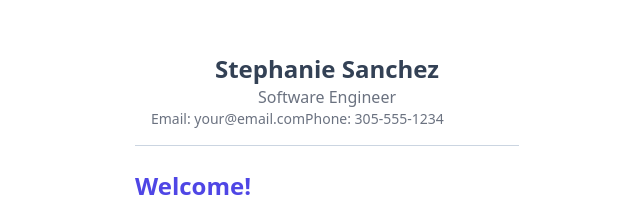
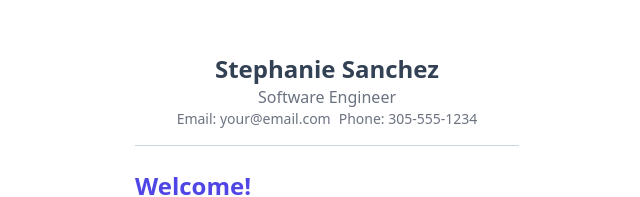
Before and after one commit to StephanieKSanchez/simple-portfolio-site, a Next.js app: page / in a window 1280 px wide. Shown: the part 180-377 px from the top of the page, without its empty margins (313-953 px from the left). Built offline with nearby package versions, Linux system fonts and the light colour scheme.

Commit message:
cleaned up repition && moved styling to top level

```diff
--- a/components/header.tsx
+++ b/components/header.tsx
@@ -1,11 +1,11 @@
 const Header = () => {
   return (
-    <div className="text-center border-b border-slate-300 p-4">
-      <div className="text-2xl font-bold">Stephanie Sanchez</div>
-      <div className="text-gray-500">Software Engineer</div>
-      <div className="flex">
-        <div className="text-gray-500 text-sm">Email: your@email.com</div>
-        <div className="text-gray-500 text-sm">Phone: 305-555-1234</div>
+    <div className="text-center border-b border-slate-300 p-4 text-gray-500">
+      <div className="text-2xl font-bold text-slate-700">Stephanie Sanchez</div>
+      <div>Software Engineer</div>
+      <div className="text-sm flex justify-center gap-2">
+        <div>Email: your@email.com</div>
+        <div>Phone: 305-555-1234</div>
       </div>
     </div>
   );
```
